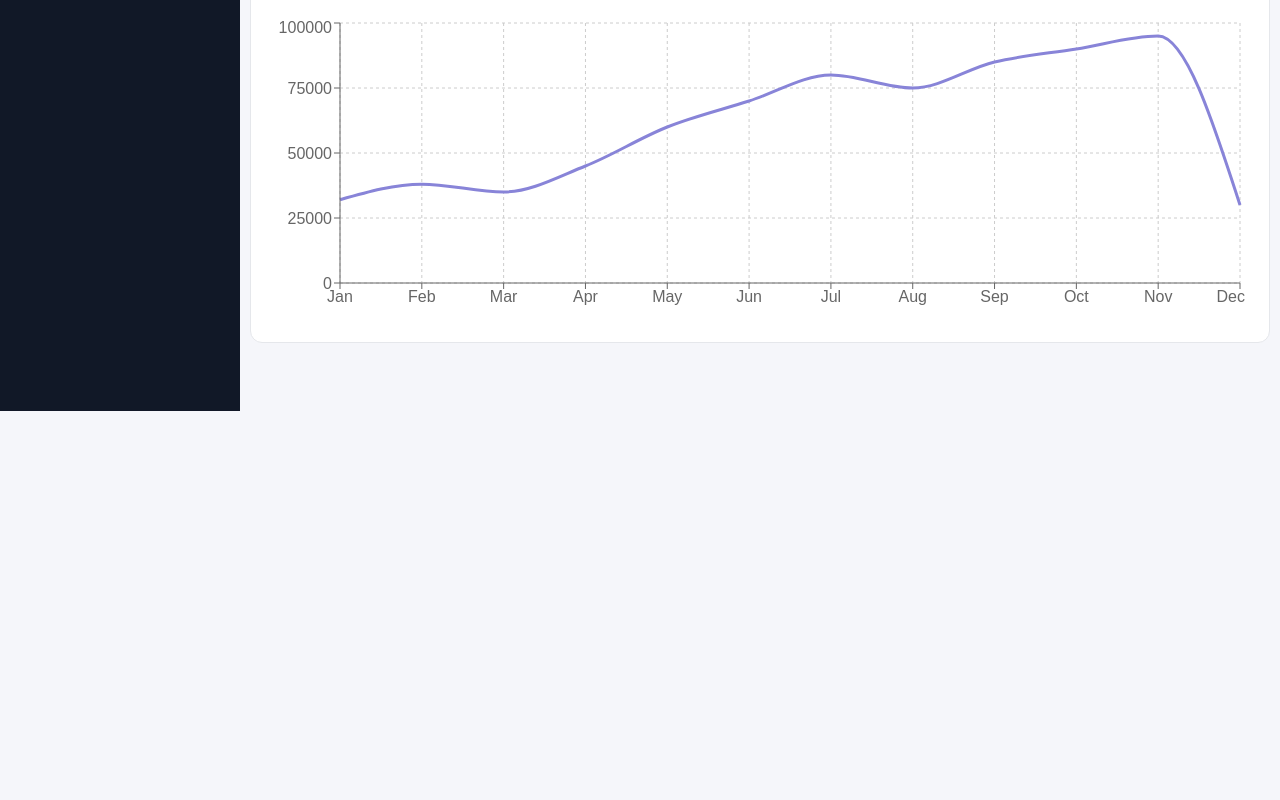
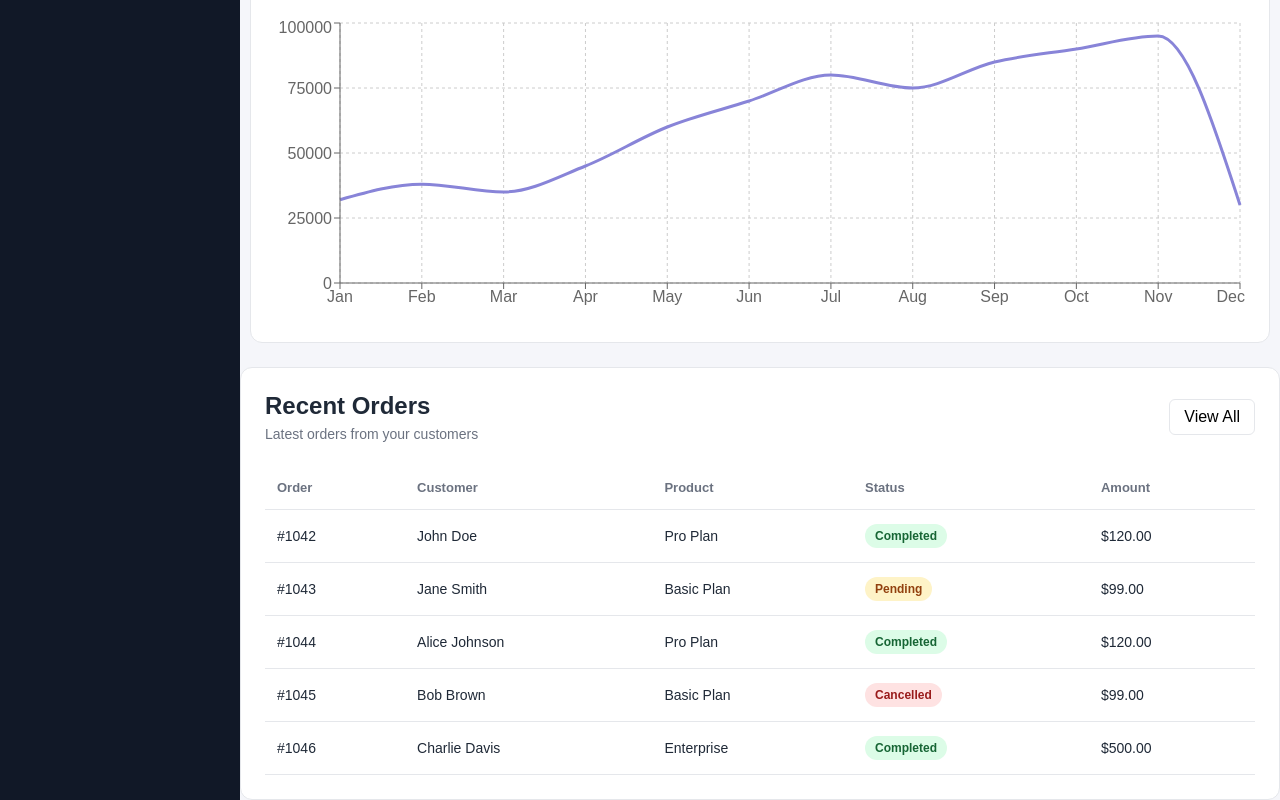
Before and after one commit to eduard-gabriel-mititelu/react-dashbord, a React (Vite) app: page / in a window 1280 px wide. Shown: the part 389-1189 px from the top of the page. Before the commit the page ends 800 px from the top, so only its background shows below. Built offline with nearby package versions, Linux system fonts and the light colour scheme.

Commit message:
Created Recent Orders section on Dashboard page

```diff
--- a/src/App.css
+++ b/src/App.css
@@ -149,3 +149,84 @@
 .chart-container {
   width: 100%;
 }
+
+.orders-card {
+  background: white;
+  border: 1px solid #e5e7eb;
+  border-radius: 12px;
+  padding: 24px;
+  margin-top: 24px;
+}
+
+.orders-header {
+  display: flex;
+  align-items: center;
+  justify-content: space-between;
+  margin-bottom: 24px;
+}
+
+.orders-header h2 {
+  margin-bottom: 6px;
+}
+
+.orders-header p {
+  color: #6b7280;
+  font-size: 14px;
+}
+
+.orders-header button {
+  border: 1px solid #e5e7eb;
+  background: white;
+  padding: 8px 14px;
+  border-radius: 6px;
+  cursor: pointer;
+}
+
+.table-wrapper {
+  overflow-x: auto;
+}
+
+table {
+  width: 100%;
+  border-collapse: collapse;
+}
+
+th,
+td {
+  padding: 14px 12px;
+  text-align: left;
+  border-bottom: 1px solid #e5e7eb;
+}
+
+th {
+  color: #6b7280;
+  font-size: 13px;
+  font-weight: 600;
+}
+
+td {
+  font-size: 14px;
+}
+
+.status {
+  display: inline-block;
+  padding: 5px 10px;
+  border-radius: 999px;
+  font-size: 12px;
+  font-weight: 600;
+}
+
+.status.completed {
+  background: #dcfce7;
+  color: #166534;
+}
+
+.status.pending {
+  background: #fef3c7;
+  color: #92400e;
+}
+
+.status.cancelled {
+  background: #fee2e2;
+  color: #991b1b;
+}
--- /dev/null
+++ b/src/components/OrderTable.jsx
@@ -0,0 +1,47 @@
+import {orders} from "../data/dashboardData.js";
+
+function OrderTable() {
+    return (
+        <section className="orders-card">
+            <div className="orders-header">
+                <div>
+                    <h2>Recent Orders</h2>
+                    <p>Latest orders from your customers</p>
+                </div>
+
+                <button>View All</button>
+            </div>
+
+            <div className="table-wrapper">
+                <table>
+                    <thead>
+                        <tr>
+                            <th>Order</th>
+                            <th>Customer</th>
+                            <th>Product</th>
+                            <th>Status</th>
+                            <th>Amount</th>
+                        </tr>
+                    </thead>
+                    <tbody>
+                        {orders.map((order) => (
+                            <tr key={order.id}>
+                                <td>{order.id}</td>
+                                <td>{order.customer}</td>
+                                <td>{order.product}</td>
+                                <td>
+                                    <span className={`status ${order.status.toLowerCase()}`}>
+                                        {order.status}</span>
+                                </td>
+                                <td>{order.amount}</td>
+                            </tr>
+                        ))
+                        }
+                    </tbody>
+                </table>
+            </div>
+        </section>
+    )
+}
+
+export default OrderTable;
--- a/src/data/dashboardData.js
+++ b/src/data/dashboardData.js
@@ -39,3 +39,41 @@ export const revenueData = [
     {month: "Nov", revenue: 95000},
     {month: "Dec", revenue: 30000}
 ]
+
+export const orders = [
+    {
+        id: '#1042',
+        customer: 'John Doe',
+        product: 'Pro Plan',
+        status: 'Completed',
+        amount: '$120.00'
+    },
+    {
+        id: '#1043',
+        customer: 'Jane Smith',
+        product: 'Basic Plan',
+        status: 'Pending',
+        amount: '$99.00'
+    },
+    {
+        id: '#1044',
+        customer: 'Alice Johnson',
+        product: 'Pro Plan',
+        status: 'Completed',
+        amount: '$120.00'
+    },
+    {
+        id: '#1045',
+        customer: 'Bob Brown',
+        product: 'Basic Plan',
+        status: 'Cancelled',
+        amount: '$99.00'
+    },
+    {
+        id: '#1046',
+        customer: 'Charlie Davis',
+        product: 'Enterprise',
+        status: 'Completed',
+        amount: '$500.00'
+    }
+]
--- a/src/pages/Dashboard.jsx
+++ b/src/pages/Dashboard.jsx
@@ -3,6 +3,7 @@ import Header from "../components/Header";
 import StatCard from "../components/StatCard";
 import {stats} from "../data/dashboardData";
 import RevenueChart from "../components/RevenueChart";
+import OrderTable from "../components/OrderTable";
 
 function Dashboard() {
   return (
@@ -29,6 +30,8 @@ function Dashboard() {
 
                 <RevenueChart />
 
+                <OrderTable />
+
             </main>
         </div>
     </div>
```
